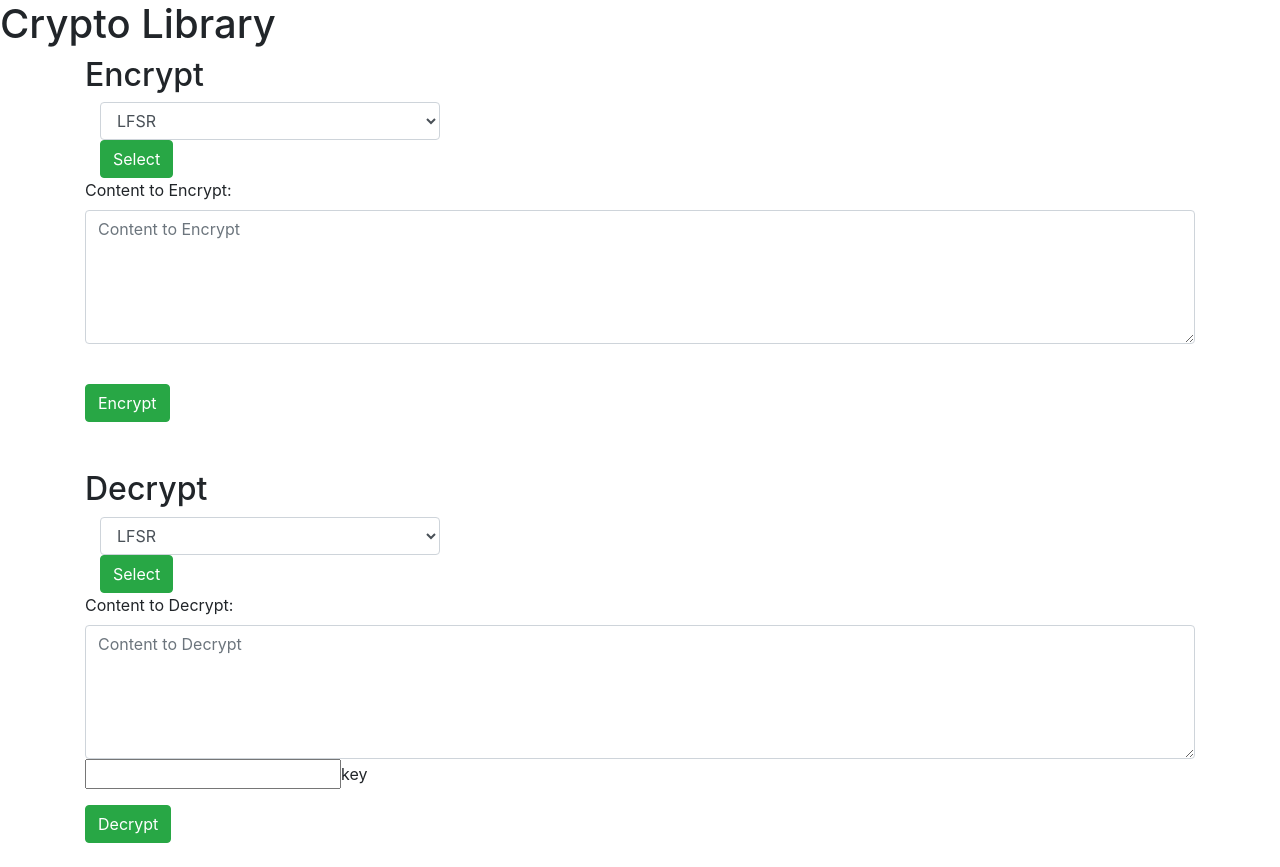
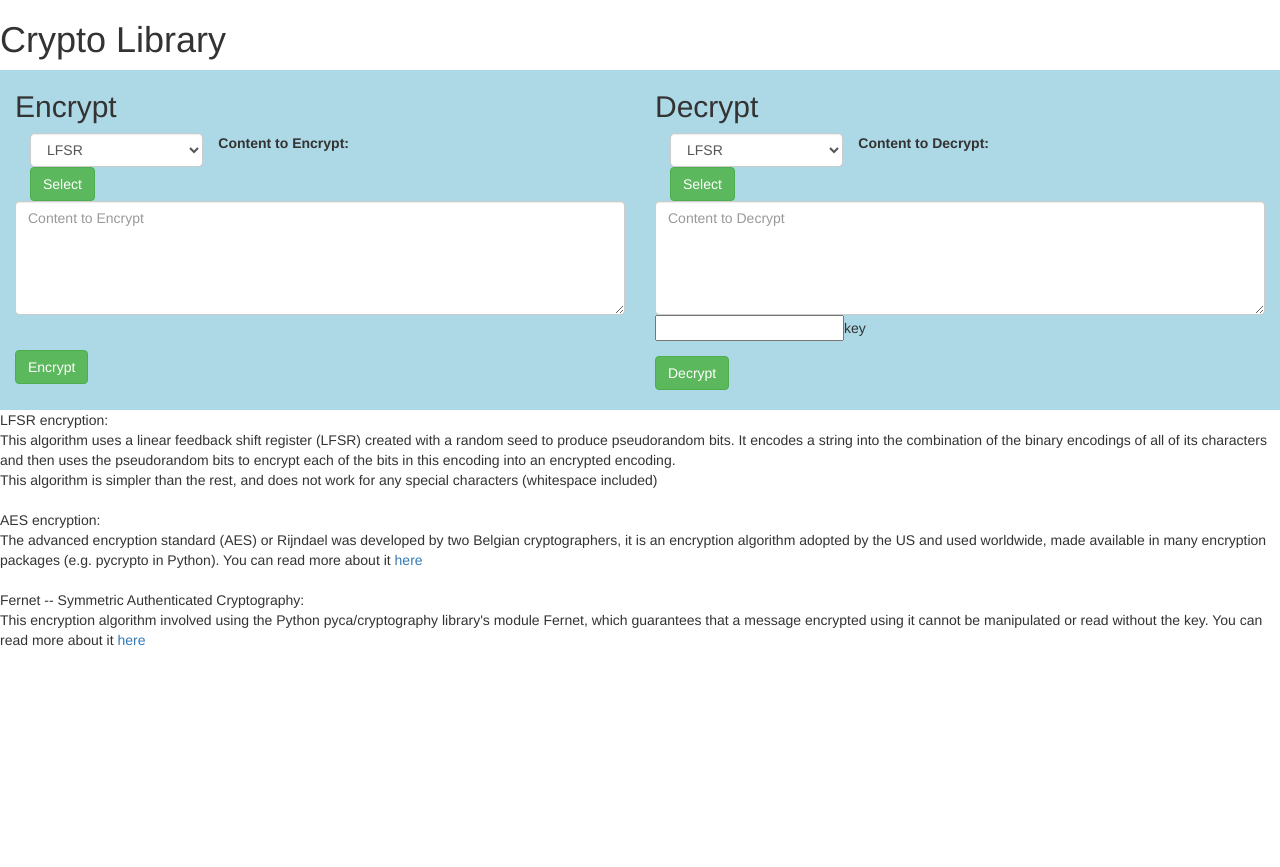
Before and after one commit to emmanueljs1/crypto-library, a Flask app: page / in a window 1280 px wide. After the commit the page ends 646 px from the top, so only its background shows below. Run offline with Flask 2, Linux system fonts and the light colour scheme; some libraries are stand-ins or nearby versions.

Commit message:
recent v

```diff
--- a/main.py
+++ b/main.py
@@ -11,11 +11,11 @@ from wtforms import Form, TextField, TextAreaField, validators, StringField, Sub
 from functools import reduce
 import logging
 from encrypt import Encryptor
+
 app = Flask(__name__)
 
 encryption_algorithm = ""
 decryption_algorithm = ""
-
 
 @app.route("/process_form", methods=['POST'])
 def process_form():
@@ -31,11 +31,9 @@ def process_form():
 
         if 'encryption_select' in request.form:
             encrypt_alg = request_dict['encryption_select']
-            print(encrypt_alg)
 
         elif 'decryption_select' in request.form:
             decrypt_alg = request_dict['decryption_select']
-            print(decrypt_alg)
 
     crypto_list = ['LFSR', 'AES', 'Symmetric Authenticated Cryptography']
 
@@ -45,23 +43,22 @@ def process_form():
 
     return render_template('index.html', encrypt_alg=encrypt_alg, decrypt_alg=decrypt_alg, crypto_list=crypto_list)
 
+
 @app.route("/", methods=['GET', 'POST'])
 def encrypt_decrypt():
     global encryption_algorithm
     global decryption_algorithm
-
+    result = dict()
     if request.method == 'POST':
         request_dict = request.form.to_dict()
-        print(request_dict)
+
 
         if 'encrypt' in request.form:
-            print("encrypt is called")
 
             text = request_dict['encrypt']
             encryptor = Encryptor()
             encrypted_text = ""
 
-            print(encryption_algorithm)
             if encryption_algorithm == "LFSR":
 
                 encrypted_text = encryptor.encrypt_LFSR(text)
@@ -72,6 +69,10 @@ def encrypt_decrypt():
                 seed = reduce(app, encryptor.seed)
                 tap = encryptor.tap
 
+                result['encrypted_text'] = encrypted_text
+                result['seed'] = seed
+                result['tap'] = tap
+
                 if len(text) > 0:
                     flash('Encryption Result: {}\n Seed:{} \n Tap: {} \n '.format(encrypted_text, seed, tap) , 'encrypt')
                 else:
@@ -81,6 +82,10 @@ def encrypt_decrypt():
 
                 encrypted_text = encryptor.encrypt_AES(text)
                 key = encryptor.AES_key
+
+                result['encrypted_text'] = encrypted_text
+                result['key'] = key
+
                 if len(text) > 0:
                     flash('Encryption Result: {}\n Key: {}\n '.format(encrypted_text, key) , 'encrypt')
                 else:
@@ -91,6 +96,9 @@ def encrypt_decrypt():
                 encrypted_text = encryptor.encrypt(text)
                 key = encryptor.key
 
+                result['encrypted_text'] = encrypted_text
+                result['key'] = key
+
                 if len(text) > 0:
                     flash('Encryption Result: {}\n Key: {}\n '.format(encrypted_text, key) , 'encrypt')
                 else:
@@ -98,7 +106,6 @@ def encrypt_decrypt():
 
         else:
             text = request_dict['decrypt']
-            print("decrypt is called")
 
             if encryption_algorithm is "LFSR":
 
@@ -134,7 +141,7 @@ def encrypt_decrypt():
 
 
     crypto_list = ['LFSR', 'AES', 'Symmetric Authenticated Cryptography']
-    return render_template('index.html', encrypt_alg=encryption_algorithm, decrypt_alg=encryption_algorithm, crypto_list=crypto_list)
+    return render_template('index.html', encrypt_alg=encryption_algorithm, decrypt_alg=encryption_algorithm, result=result, crypto_list=crypto_list)
 
 
 def main():
--- a/templates/decryptRequestForm.html
+++ b/templates/decryptRequestForm.html
@@ -1,11 +1,10 @@
 {% block content %}
-<div class="container">
   <h2>Decrypt</h2>
   <form action="/process_form" method="post">
     <div class="col-sm-4 col-lg-4 col-md-4">
         <select class="form-control" name="decryption_select">
           {% for x in crypto_list %}
-            <option value="{{ x }}"{% if loop.first %} SELECTED{% endif %}>{{ x }}</option>
+            <option value="{{ x }}"{% if x == decrypt_alg %} SELECTED{% endif %}>{{ x }}</option>
           {% endfor %}
         </select>
         <button type="submit" class="btn btn-success">Select</button>
@@ -46,5 +45,4 @@
     {% endfor %}
         {% endif %}
     {% endwith %}
-</div>
 {% endblock %}
--- a/templates/encryptRequestForm.html
+++ b/templates/encryptRequestForm.html
@@ -1,11 +1,11 @@
 {% block content %}
-<div class="container">
+
   <h2>Encrypt</h2>
   <form action="/process_form" method="post">
     <div class="col-sm-4 col-lg-4 col-md-4">
         <select class="form-control" name="encryption_select">
           {% for x in crypto_list %}
-            <option value="{{ x }}"{% if loop.first %} SELECTED{% endif %}>{{ x }}</option>
+            <option value="{{ x }}"{% if x == encrypt_alg %} SELECTED{% endif %}>{{ x }}</option>
           {% endfor %}
         </select>
         <button type="submit" class="btn btn-success">Select</button>
@@ -20,6 +20,11 @@
     <button type="submit" class="btn btn-success">Encrypt</button>
   </form>
   <br>
+  <div>
+    {% for result in results %}
+      <div value="{{ result.key()}}">{{result.key()}} {{result.value()}}</div>
+    {% endfor %}
+  </div>
     {% with messages = get_flashed_messages(category_filter=['encrypt']) %}
         {% if messages %}
 
@@ -38,5 +43,5 @@
     {% endfor %}
         {% endif %}
     {% endwith %}
-</div>
+
 {% endblock %}
--- a/templates/index.html
+++ b/templates/index.html
@@ -2,14 +2,59 @@
 <html>
   <head>
     <title>Crypto Library</title>
+    <style>
+      #parent {
+        display: flex;
+      }
+      #form {
+        width: 50%;
+        background: lightblue;
+      }
+       @font-face {
+         font-family: 'ChunkFiveRegular';
+         src: url('Chunkfive-webfont.eot');
+         src: url('Chunkfive-webfont.eot?#iefix') format('embedded-opentype'),
+         url('Chunkfive-webfont.woff') format('woff'),
+         url('Chunkfive-webfont.ttf') format('truetype'),
+         url('Chunkfive-webfont.svg#ChunkFiveRegular') format('svg');
+         font-weight: normal;
+         font-style: normal;
+       }
+      body { font-family: "ChunkFiveRegular" }
+    </style>
     <link rel="stylesheet" media="screen" href ="static/bootstrap.min.css">
-     <link rel="stylesheet" href="static/bootstrap-theme.min.css">
+    <link rel="stylesheet" href="https://maxcdn.bootstrapcdn.com/bootstrap/3.3.7/css/bootstrap.min.css" integrity="sha384-BVYiiSIFeK1dGmJRAkycuHAHRg32OmUcww7on3RYdg4Va+PmSTsz/K68vbdEjh4u" crossorigin="anonymous">
     <meta name="viewport" content = "width=device-width, initial-scale=1.0">
   </head>
   <body>
     <h1>Crypto Library</h1>
+    <div id='parent'>
+      <div class="container" id='form'>
         {% include 'encryptRequestForm.html' %}
+      </div>
       <br>
+      <div class="container" id='form'>
         {% include 'decryptRequestForm.html' %}
+      </div>
+    </div>
+    <div>
+
+      LFSR encryption:  <br>
+
+      This algorithm uses a linear feedback shift register (LFSR) created with a random seed to produce pseudorandom bits. It encodes a string into the combination of the binary encodings of all of its characters and then uses the pseudorandom bits to encrypt each of the bits in this encoding into an encrypted encoding.  <br>
+
+      This algorithm is simpler than the rest, and does not work for any special characters (whitespace included)  <br>
+      <br>
+
+      AES encryption:  <br>
+
+      The advanced encryption standard (AES) or Rijndael was developed by two Belgian cryptographers, it is an encryption algorithm adopted by the US and used worldwide, made available in many encryption packages (e.g. pycrypto in Python). You can read more about it <a href='https://en.wikipedia.org/wiki/Advanced_Encryption_Standard'> here</a> <br>
+
+      <br>
+      Fernet -- Symmetric Authenticated Cryptography:  <br>
+
+      This encryption algorithm involved using the Python pyca/cryptography library's module Fernet, which guarantees that a message encrypted using it cannot be manipulated or read without the key. You can read more about it <a href='https://cryptography.io/en/latest/'> here </a> <br>
+
+    </div>
   </body>
 </html>
```
Also changed, not shown: templates/index.css (added, +8 -0 lines). Lines whose indentation alone changed are shown as unchanged.
